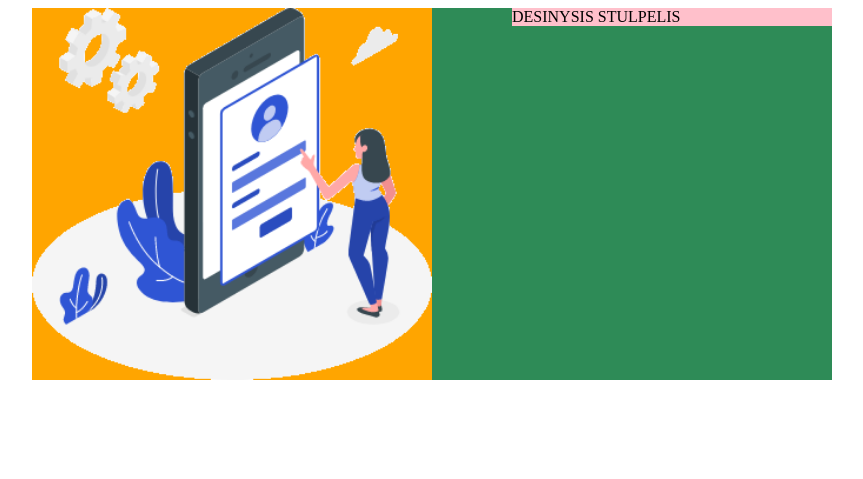
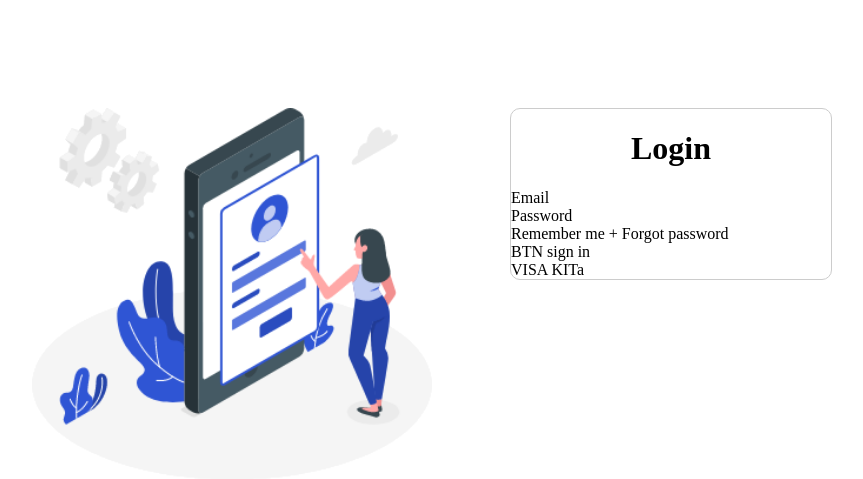
Before and after one commit to emtomoro/2-prisijungimai, a PHP site: page / in a window 1280 px wide. Shown: the top 479 px of the page, without its empty margins (208-1071 px from the left). Run offline with PHP 8.4, Linux system fonts and the light colour scheme.

Commit message:
more HTML and CSS classes

```diff
--- a/css/main.css
+++ b/css/main.css
@@ -1,22 +1,38 @@
 body {
     background-color:#ffffff ;
 }
-    body > div {
+    .container {
         display: inline-block;
         width: 800px;
+        margin-top: 100px;
         margin-left: calc(50% - 400px);
-        background-color: seagreen;
     }
-        img {
+        .left {
             display: inline-block;
             width: 50%;
             float: left;
-        background-color: orange;
-
         }
-       div > div{
+       .right {
             display: inline-block;
             width: 40%;
             float: right;
-            background-color: pink;
+            border: 1px solid #cccccc;
+            border-radius: 10px;
         }
+            .form {
+                display: inline-block;
+                width: 100%;
+            }
+                .form-row {
+                    display: inline-block;
+                    width: 100%;
+            }
+                    .main-title {
+                        display: inline-block;
+                        width: 100%;
+                        text-align: center;
+                    }
+            .form-bottom{
+                display: inline-block;
+                width: 100%;
+            }
--- a/index.html
+++ b/index.html
@@ -8,10 +8,29 @@
 <link rel="stylesheet" href="./css/main.css">
 </head>
 <body>
-    <div>
-        <img src="./img/login-image.png" alt="telefonas ir mergina">
-        <div>
-            DESINYSIS STULPELIS
+    <div class="container">
+        <img class="left" src="./img/login-image.png" alt="telefonas ir mergina">
+        <div class="right">
+            <form class="form">
+                <div class="form-row">
+                    <h1 class="main-title">Login</h1>
+                </div>
+                <div class="form-row">
+                    Email
+                </div>
+                <div class="form-row">
+                    Password
+                </div>
+                <div class="form-row">
+                    Remember me + Forgot password
+                </div>
+                <div class="form-row">
+                    BTN sign in
+                </div>
+            </form>
+            <div class="form-bottom">
+                VISA KITa
+            </div>
          </div>
     </div>
 </body>
```
